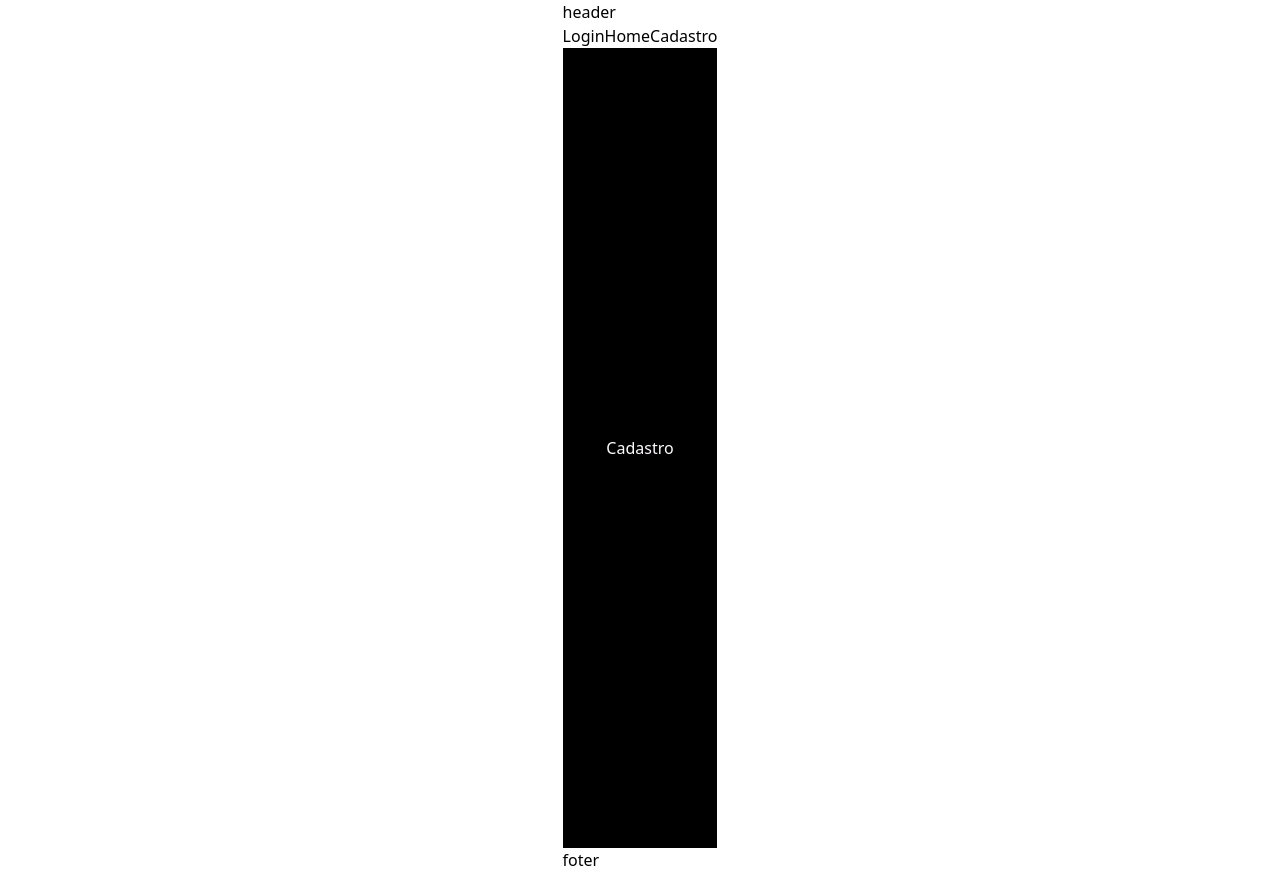
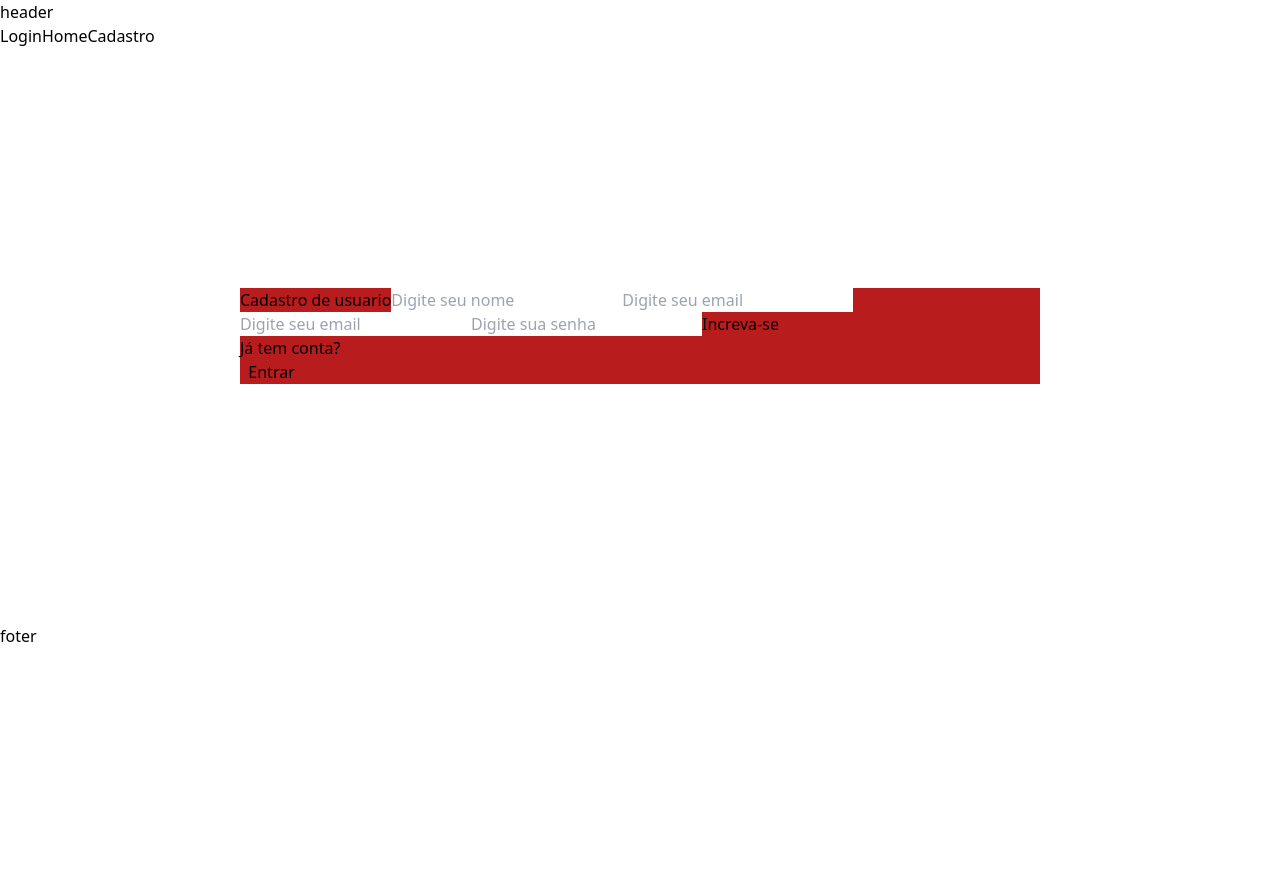
Before and after one commit to hyperlocal-equipe-5/hyperlocal-front, a React (Vite) app: page /cadastro in a window 1280 px wide. After the commit the page ends 800 px from the top, so only its background shows below. Built offline with nearby package versions, Linux system fonts and the light colour scheme.

Commit message:
feat: create register Home page #2

```diff
--- /dev/null
+++ b/src/assets/components/Form.tsx
@@ -0,0 +1,70 @@
+/* eslint-disable prettier/prettier */
+import React, { useState } from 'react';
+import { Link, useNavigate } from 'react-router-dom';
+
+const Form = () => {
+	const [email, setEmail] = useState('');
+	const [emailConfirm, setEmailConfirm] = useState('');
+	const [password, setPassword] = useState('');
+	const [error, setError] = useState('');
+
+	const navigate = useNavigate();
+
+const handleCadastrar = () => {
+	if (!email || !emailConfirm || !password) {
+		// verifica se os campos tem informação
+		setError('Prencha todos os campos');
+		return;
+	} else if (email !== emailConfirm) {
+		setError('Os emails não são iguais');
+		return;
+	}
+
+
+	alert('Usuario cadastrado com sucesso!');
+	navigate('/');
+};
+
+
+
+	return (
+		<div>
+			<form className=" bg-red-700">
+				<div>
+					<label htmlFor="nome"> Cadastro de usuario</label>
+                    <input
+                    type="text"
+                    placeholder='Digite seu nome' />
+					<input
+                    type="email"
+                    placeholder="Digite seu email"
+                    value={email}
+                    // eslint-disable-next-line @typescript-eslint/no-confusing-void-expression
+                    onChange={(e) => [setEmail(e.target.value), setError('')]}
+                    />
+					<input
+                    type="email"
+                    placeholder="Digite seu email"
+                    value={emailConfirm}
+                    // eslint-disable-next-line @typescript-eslint/no-confusing-void-expression
+                    onChange={(e) => [setEmailConfirm(e.target.value), setError('')]}
+                    />
+					<input
+                    type="password"
+                    placeholder="Digite sua senha"
+                    value={password}
+                    // eslint-disable-next-line @typescript-eslint/no-confusing-void-expression
+                    onChange={(e) => [setPassword(e.target.value), setError('')]}
+
+                    />
+                    <label>{error}</label>
+                    <button title='iscreva-se' onClick={handleCadastrar} >Increva-se</button>
+                    <h5>Já tem conta? </h5>
+                    <Link to="/">&nbsp; Entrar </Link>
+				</div>
+			</form>
+		</div>
+	);
+};
+
+export default Form;
--- a/src/pages/cadastro/Cadastro.tsx
+++ b/src/pages/cadastro/Cadastro.tsx
@@ -1,11 +1,15 @@
 /* eslint-disable prettier/prettier */
 import React from 'react'
+import Form from '../../assets/components/Form';
 
 function Cadastro() {
   return (
-		<div className="flex flex-col w-full h-screen bg-[#010000] text-[#fefbff] items-center justify-center">
-			Cadastro
-		</div>
+	    <body className=" items-center justify-center flex flex-col p-60  rounded-sm  w-full ">
+			<div>
+				<Form/>
+			</div>
+
+		</body>
 	);
 }
 
```
